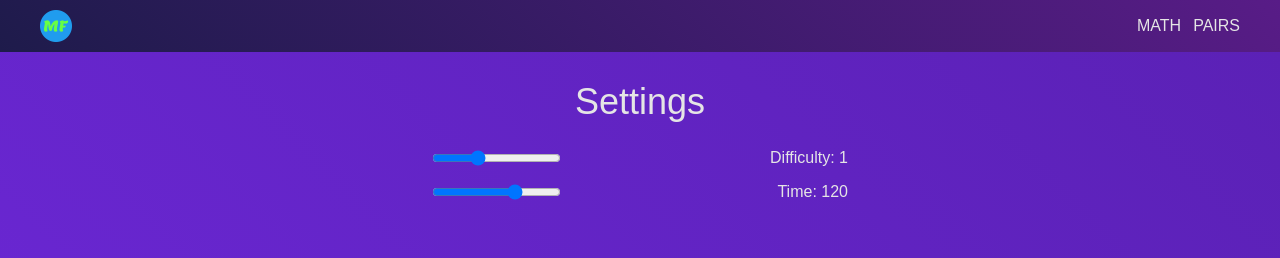
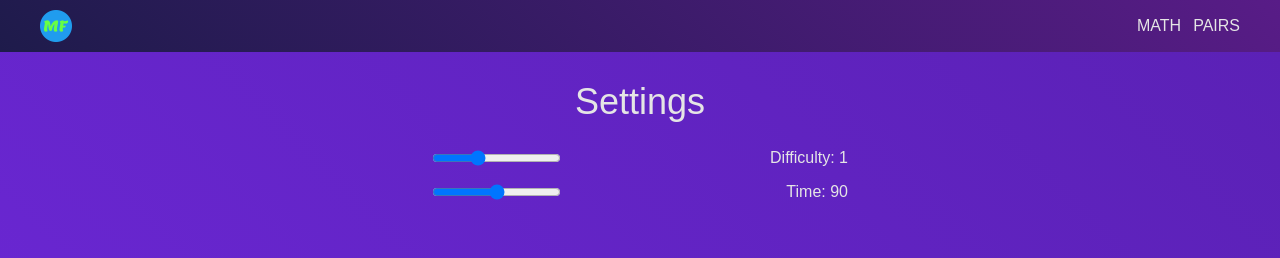
Before and after one commit to Ernian/mindFit, a React (Vite) app: page /math-one-love in a window 1280 px wide. Shown: the top 258 px of the page. Built offline with nearby package versions, Linux system fonts and the light colour scheme.

Commit message:
redux toolkit install & implement

```diff
--- a/package.json
+++ b/package.json
@@ -10,9 +10,11 @@
     "preview": "vite preview"
   },
   "dependencies": {
+    "@reduxjs/toolkit": "^1.9.7",
     "classnames": "^2.3.2",
     "react": "^18.2.0",
     "react-dom": "^18.2.0",
+    "react-redux": "^8.1.3",
     "react-router-dom": "^6.14.2"
   },
   "devDependencies": {
--- a/src/components/mathGame/index.tsx
+++ b/src/components/mathGame/index.tsx
@@ -1,33 +1,20 @@
-import { useState } from 'react'
 import { Timer } from '../timer'
 import { MathTasks } from '../mathTasks'
 import { ScreenKeyboard } from '../screenKeyboard'
-import { Settings } from '../../types'
+import { useAppDispatch } from '../../hooks/useAppStore'
+import { actionStopGame } from '../../store/mathSlice'
 import css from './index.module.scss'
 
-interface MathGameProps {
-  settings: Settings,
-  stopGame: () => void
-}
-
-export const MathGame = ({ settings, stopGame }: MathGameProps) => {
-  const { difficulty, time } = settings
-  const [timeIsOver, setTimeIsOver] = useState(false)
+export const MathGame = () => {
+  const dispatch = useAppDispatch()
 
   return (
     <div className={css.game}>
-      <Timer
-        time={time}
-        setTimeIsOver={setTimeIsOver}
-      />
-      <MathTasks
-        difficulty={difficulty}
-        timeIsOver={timeIsOver}
-        stopGame={stopGame}
-      />
+      <Timer />
+      <MathTasks />
       <button
         className={css.button}
-        onClick={stopGame}
+        onClick={() => dispatch(actionStopGame())}
       >
         Stop
       </button>
--- a/src/components/mathSettings/index.tsx
+++ b/src/components/mathSettings/index.tsx
@@ -1,14 +1,15 @@
-import { ChangeEvent } from 'react'
-import { Settings } from '../../types'
+import { useEffect } from 'react'
+import { useAppDispatch, useAppSelector } from '../../hooks/useAppStore'
+import { actionSetDifficulty, actionSetTime, actionStartGame } from '../../store/mathSlice'
 import css from './index.module.scss'
 
-interface MathSettingsProps {
-  startGame: () => void
-  settings: Settings,
-  changeSettings: (event: ChangeEvent<HTMLInputElement>, key: keyof Settings) => void
-}
+export const MathSettings = () => {
+  const { settings } = useAppSelector(state => state.math)
+  const dispatch = useAppDispatch()
 
-export const MathSettings = ({ startGame, settings, changeSettings }: MathSettingsProps) => {
+  useEffect(() => {
+    dispatch(actionSetTime(90))
+  }, [])
 
   return (
     <div className={css.settings}>
@@ -21,7 +22,7 @@ export const MathSettings = ({ startGame, settings, changeSettings }: MathSettin
           min={0}
           max={3}
           step={1}
-          onChange={(event) => { changeSettings(event, 'difficulty') }}
+          onChange={({ target }) => dispatch(actionSetDifficulty(parseInt(target.value)))}
         />
         <span>Difficulty: {settings.difficulty}</span>
       </div>
@@ -29,7 +30,11 @@ export const MathSettings = ({ startGame, settings, changeSettings }: MathSettin
         <input
           type='range'
           name='time'
-          onChange={(event) => { changeSettings(event, 'time') }}
+          onChange={({ target }) => {
+            const time = parseInt(target.value)
+            if (time < 30) return
+            dispatch(actionSetTime(time))
+          }}
           value={settings.time}
           min={0}
           max={180}
@@ -37,7 +42,12 @@ export const MathSettings = ({ startGame, settings, changeSettings }: MathSettin
         />
         <span>Time: {settings.time}</span>
       </div>
-      <button onClick={startGame} className={css.button}>Start</button>
+      <button
+        className={css.button}
+        onClick={() => dispatch(actionStartGame())}
+      >
+        Start
+      </button>
     </div>
   )
 }
--- a/src/components/mathTasks/index.tsx
+++ b/src/components/mathTasks/index.tsx
@@ -3,12 +3,8 @@ import classNames from 'classnames'
 import { getMathTask } from '../../mathService'
 import { MathTask, Operations } from '../../types'
 import css from './index.module.scss'
-
-interface TasksProps {
-  difficulty: number,
-  timeIsOver: boolean,
-  stopGame: () => void
-}
+import { useAppDispatch, useAppSelector } from '../../hooks/useAppStore'
+import { actionStopGame } from '../../store/mathSlice'
 
 type AnswerStatus = 'correct' | 'wrong' | 'uncertainly'
 
@@ -23,7 +19,10 @@ const getSign = (operation: Operations) => {
   return signs[operation]
 }
 
-export const MathTasks = ({ difficulty, timeIsOver, stopGame }: TasksProps) => {
+export const MathTasks = () => {
+  const { difficulty, time } = useAppSelector(state => state.math.settings)
+  const dispatch = useAppDispatch()
+
   const [currentTask, setCurrentTask] = useState<MathTask>(getMathTask(difficulty))
   const [nextTask, setNextTask] = useState<MathTask>(getMathTask(difficulty))
   const [answer, setAnswer] = useState<string[]>([])
@@ -54,8 +53,8 @@ export const MathTasks = ({ difficulty, timeIsOver, stopGame }: TasksProps) => {
   }
 
   useEffect(() => {
-    if (timeIsOver) {
-      stopGame()
+    if (time === 0) {
+      dispatch(actionStopGame())
     }
     setTimeout(() => setAnswerStatus('uncertainly'), 200)
   }, [currentTask])
--- a/src/components/timer/index.tsx
+++ b/src/components/timer/index.tsx
@@ -1,13 +1,13 @@
-import { Dispatch, SetStateAction, useEffect, useState } from 'react'
+import { useEffect, useState } from 'react'
 import classNames from 'classnames'
 import css from './index.module.scss'
+import { useAppDispatch, useAppSelector } from '../../hooks/useAppStore'
+import { actionSetTime } from '../../store/mathSlice'
 
-interface TimerProps {
-  time: number,
-  setTimeIsOver: Dispatch<SetStateAction<boolean>>,
-}
+export const Timer = () => {
+  const { time } = useAppSelector(state => state.math.settings)
+  const dispatch = useAppDispatch()
 
-export const Timer = ({ time, setTimeIsOver }: TimerProps) => {
   const [seconds, setSeconds] = useState(time)
 
   useEffect(() => {
@@ -17,7 +17,7 @@ export const Timer = ({ time, setTimeIsOver }: TimerProps) => {
         setSeconds(seconds => seconds - 1)
       } else {
         clearInterval(id)
-        setTimeIsOver(true)
+        dispatch(actionSetTime(0))
       }
     }, 1000)
 
--- /dev/null
+++ b/src/hooks/useAppStore.ts
@@ -0,0 +1,5 @@
+import { useDispatch, useSelector, TypedUseSelectorHook } from 'react-redux'
+import { RootState, AppDispatch } from './../store'
+
+export const useAppDispatch = () => useDispatch<AppDispatch>()
+export const useAppSelector: TypedUseSelectorHook<RootState> = useSelector
--- a/src/main.tsx
+++ b/src/main.tsx
@@ -1,10 +1,15 @@
 import React from 'react'
 import ReactDOM from 'react-dom/client'
+import { Provider } from 'react-redux'
+import store from './store'
 import App from './App.tsx'
 import './assets/style/index.scss'
 
 ReactDOM.createRoot(document.getElementById('root')!).render(
-  <React.StrictMode>
-    <App />
-  </React.StrictMode>,
+  <Provider store={store}>
+    <React.StrictMode>
+      <App />
+    </React.StrictMode>
+  </Provider>
+  ,
 )
--- a/src/pages/MathPage.tsx
+++ b/src/pages/MathPage.tsx
@@ -1,37 +1,15 @@
-import { ChangeEvent, useState } from 'react'
 import { MathSettings } from '../components/mathSettings'
-import { Settings } from '../types'
 import { MathGame } from '../components/mathGame'
+import { useAppSelector } from '../hooks/useAppStore'
 
 const MathPage = () => {
-  const [isGameStart, setIsGameStart] = useState(false)
-  const [settings, setSettings] = useState<Settings>({ difficulty: 1, time: 120 })
 
-  const startGame = () => setIsGameStart(true)
-  const stopGame = () => setIsGameStart(false)
-
-  const changeSettings = (event: ChangeEvent<HTMLInputElement>, key: keyof Settings) => {
-    setSettings({
-      ...settings,
-      [key]: key === 'difficulty' ?
-        (+event.target.value > 0 ? event.target.value : 1) :
-        (+event.target.value < 30 ? 30 : event.target.value)
-    })
-  }
+  const { isPlay } = useAppSelector(state => state.math)
 
   return (
     <>
       {
-        isGameStart ?
-          <MathGame
-            settings={settings}
-            stopGame={stopGame}
-          /> :
-          <MathSettings
-            startGame={startGame}
-            settings={settings}
-            changeSettings={changeSettings}
-          />
+        isPlay ? <MathGame /> : <MathSettings />
       }
     </>
   )
--- /dev/null
+++ b/src/store/index.ts
@@ -0,0 +1,13 @@
+import { configureStore } from '@reduxjs/toolkit'
+import mathReducer from './mathSlice'
+
+const store = configureStore({
+  reducer: {
+    math: mathReducer
+  }
+})
+
+export type RootState = ReturnType<typeof store.getState>
+export type AppDispatch = typeof store.dispatch
+
+export default store
--- /dev/null
+++ b/src/store/mathSlice.ts
@@ -0,0 +1,47 @@
+import { createSlice, PayloadAction } from '@reduxjs/toolkit'
+
+interface InitialState {
+  isPlay: boolean
+  settings: {
+    difficulty: number
+    time: number
+  }
+
+}
+
+const initialState: InitialState = {
+  isPlay: false,
+  settings: {
+    difficulty: 1,
+    time: 120
+  }
+}
+
+const mathSlice = createSlice({
+  name: 'math',
+  initialState,
+  reducers: {
+    actionStartGame(state) {
+      state.isPlay = true
+    },
+    actionStopGame(state) {
+      state.isPlay = false
+    },
+    actionSetDifficulty(state, { payload }: PayloadAction<number>) {
+      if (payload < 1) return state
+      state.settings.difficulty = payload
+    },
+    actionSetTime(state, { payload }: PayloadAction<number>) {
+      state.settings.time = payload
+    },
+  }
+})
+
+export const {
+  actionStartGame,
+  actionStopGame,
+  actionSetDifficulty,
+  actionSetTime,
+} = mathSlice.actions
+
+export default mathSlice.reducer
--- a/src/types.ts
+++ b/src/types.ts
@@ -1,8 +1,3 @@
-export interface Settings {
-  difficulty: number,
-  time: number
-}
-
 export interface MathTask {
   firstNumber: number,
   secondNumber: number,
```
Also changed, not shown: 1 other file (tests, documents, lock files or other folders).
